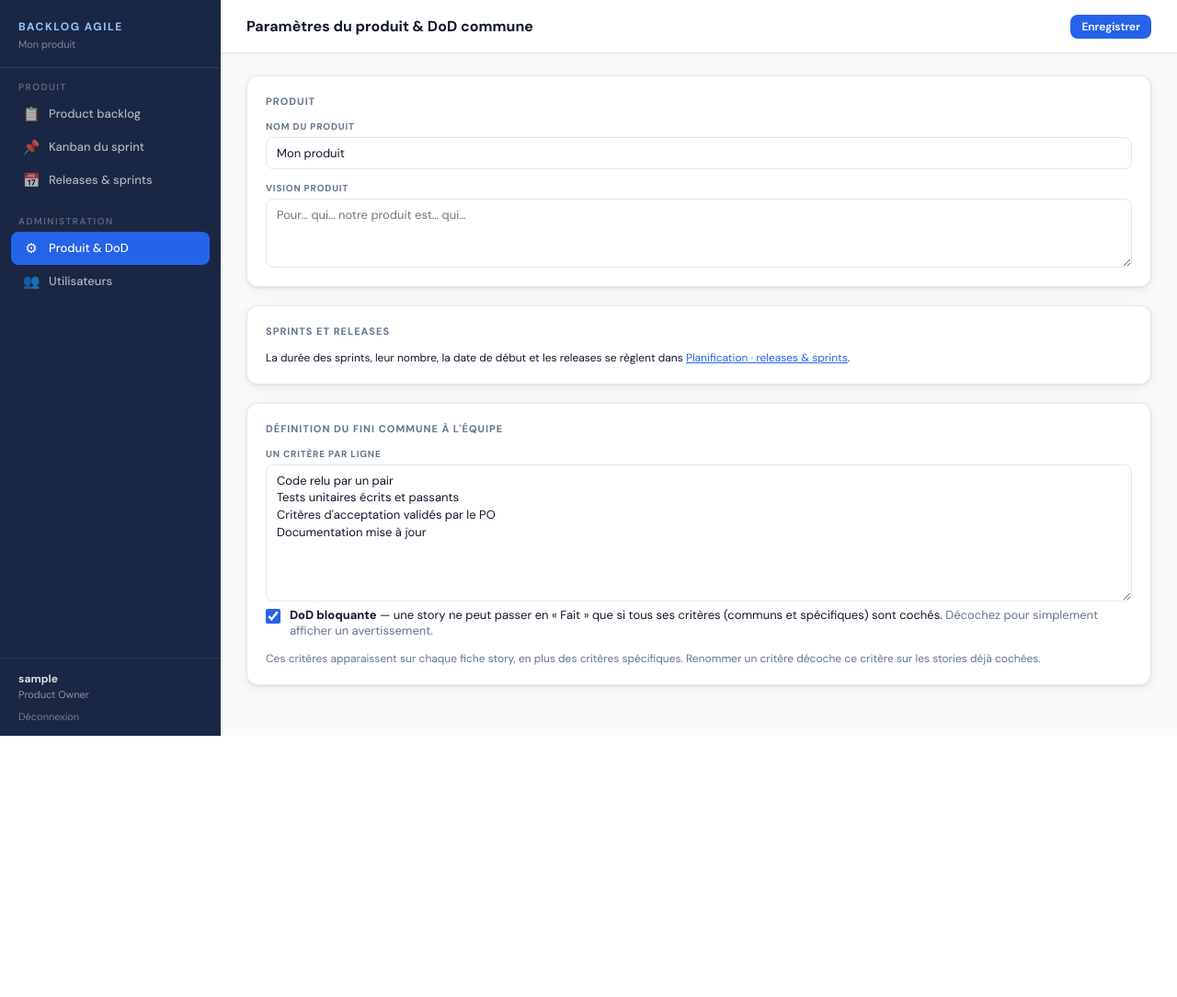
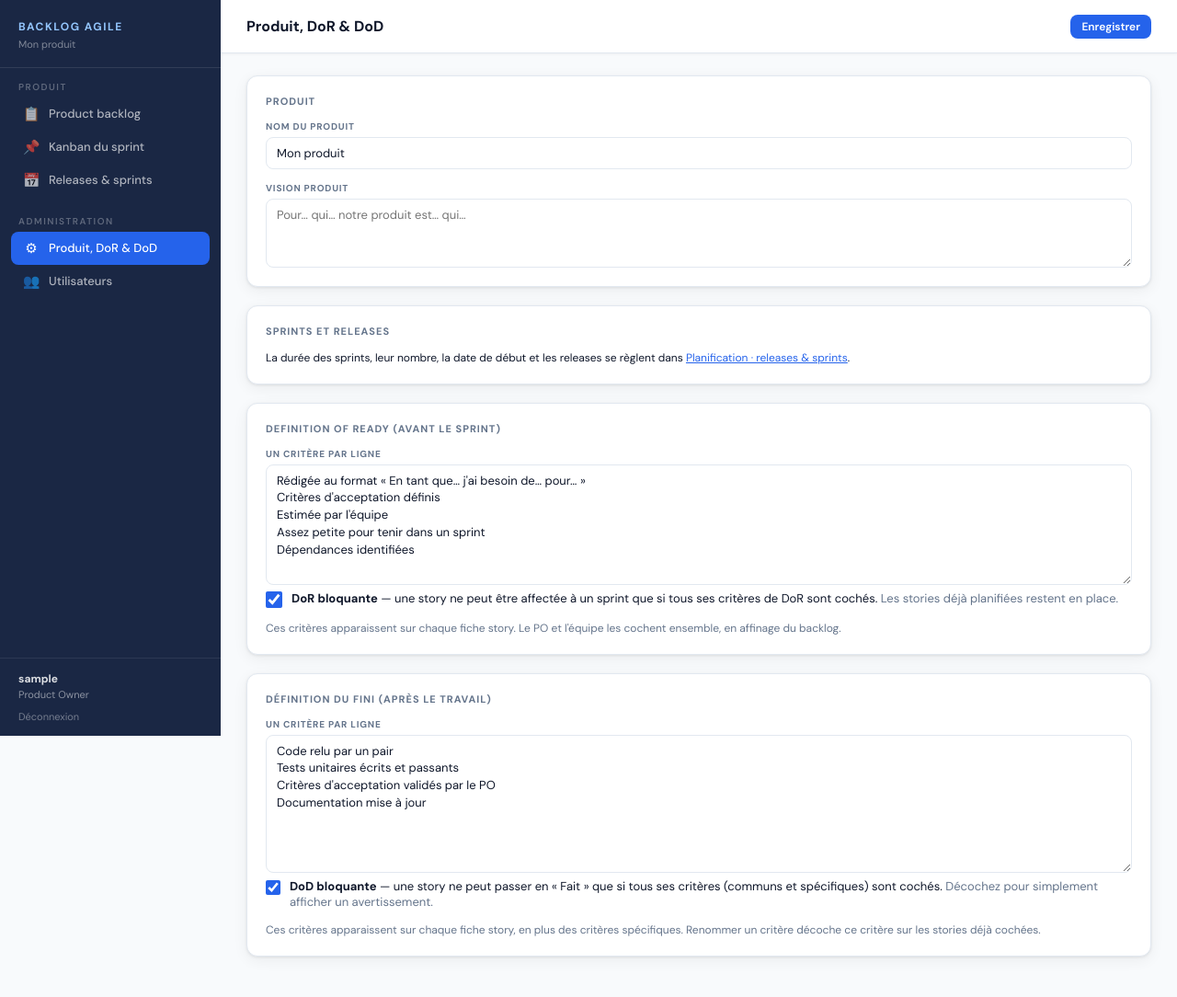
Before and after one commit to olivierkleyer/BACKLOG-AGILE, a Flask app: page /parametres in a window 1280 px wide. Shown: the whole page at 92% size. Before the commit the page ends 800 px from the top, so only its background shows below. Run offline with Flask 3, Linux system fonts and the light colour scheme; the visitor is signed in with stand-in values (Sample User, id 1); some libraries are stand-ins or nearby versions.

Commit message:
Definition of Ready : DoR commune, cases par story, DoR bloquante a l'affectation en sprint
- Colonne DoR dans le backlog, badge Prete / DoR x/y dans les stories non planifiees
- Aides sous DoR, DoD et taches sur la fiche story
- Exemple ROBO AGRI : stories planifiees pretes, les autres partiellement

Co-Authored-By: Claude Opus 5.5 <noreply@anthropic.com>
Claude-Session: https://claude.ai/code/session_01P1b5fF1kKLSqHR9Gze3gak

```diff
--- a/app.py
+++ b/app.py
@@ -40,6 +40,13 @@ STATUTS = ['A faire', 'En cours', 'Fait']
 PRIORITES = ['P1', 'P2', 'P3']
 SPRINTS_MAX = 20
 DUREE_MIN, DUREE_MAX = 1, 6
+DOR_COMMUNE_DEFAUT = [
+    'Rédigée au format « En tant que… j\'ai besoin de… pour… »',
+    "Critères d'acceptation définis",
+    "Estimée par l'équipe",
+    'Assez petite pour tenir dans un sprint',
+    'Dépendances identifiées',
+]
 DOD_COMMUNE_DEFAUT = [
     'Code relu par un pair',
     'Tests unitaires écrits et passants',
@@ -90,9 +97,13 @@ class Projet(db.Model):
     date_debut = db.Column(db.String(10), default='')     # AAAA-MM-JJ
     dod_commune_json = db.Column(db.Text, default='[]')
     dod_bloquante = db.Column(db.Boolean, default=True)    # une story ne passe en Fait que si sa DoD est complete
+    dor_commune_json = db.Column(db.Text, default='[]')
+    dor_bloquante = db.Column(db.Boolean, default=True)    # une story n'entre dans un sprint que si elle est prete
 
     @property
     def dod_commune(self): return lire_json(self.dod_commune_json, [])
+    @property
+    def dor_commune(self): return lire_json(self.dor_commune_json, [])
 
 class Sprint(db.Model):
     id = db.Column(db.Integer, primary_key=True)
@@ -133,6 +144,7 @@ class Story(db.Model):
     sprint = db.Column(db.Integer, default=0)              # 0 = non planifiee
     dod_json = db.Column(db.Text, default='[]')            # DoD specifique [{label, ok}]
     dod_commune_ok_json = db.Column(db.Text, default='[]') # libelles de la DoD commune coches
+    dor_ok_json = db.Column(db.Text, default='[]')         # libelles de la DoR cochés
     ordre = db.Column(db.Integer, default=0)
     updated_at = db.Column(db.DateTime, default=datetime.utcnow)
     taches = db.relationship('Tache', backref='story', cascade='all, delete-orphan', lazy=True,
@@ -145,6 +157,17 @@ class Story(db.Model):
 
     def heures(self): return sum(t.heures or 0 for t in self.taches)
     def heures_restantes(self): return sum(t.heures or 0 for t in self.taches if t.statut != 'Fait')
+
+    @property
+    def dor_ok(self): return lire_json(self.dor_ok_json, [])
+
+    def dor_etat(self, dor_commune):
+        ok = set(self.dor_ok)
+        return sum(1 for l in dor_commune if l in ok), len(dor_commune)
+
+    def est_prete(self, dor_commune):
+        f, t = self.dor_etat(dor_commune)
+        return f == t
 
     def dod_etat(self, dod_commune):
         """(cases cochees, cases totales) sur DoD commune + DoD specifique"""
@@ -169,7 +192,8 @@ class Tache(db.Model):
 def get_projet():
     p = Projet.query.first()
     if not p:
-        p = Projet(dod_commune_json=json.dumps(DOD_COMMUNE_DEFAUT), date_debut=date.today().isoformat())
+        p = Projet(dod_commune_json=json.dumps(DOD_COMMUNE_DEFAUT), dor_commune_json=json.dumps(DOR_COMMUNE_DEFAUT),
+                   date_debut=date.today().isoformat())
         db.session.add(p); db.session.commit()
     return p
 
@@ -327,6 +351,16 @@ def changer_statut_story(s, nouveau, p):
     s.statut = nouveau
     return None
 
+def affecter_sprint(s, n, p):
+    """Affecte une story a un sprint (0 = backlog) en appliquant la DoR bloquante. Renvoie une erreur ou None."""
+    if n and n != s.sprint and p.dor_bloquante and not s.est_prete(p.dor_commune):
+        f, t = s.dor_etat(p.dor_commune)
+        return "« {} » n'est pas prête (Definition of Ready {}/{}) : elle ne peut pas entrer dans un sprint.".format(s.titre, f, t)
+    if s.statut == 'Fait' and n != s.sprint:
+        s.fait_jour = jour_du_sprint(n)
+    s.sprint = n
+    return None
+
 def changer_statut_tache(t, nouveau):
     nouveau = statut_ok(nouveau)
     if nouveau == 'Fait' and t.statut != 'Fait':
@@ -392,7 +426,7 @@ def backlog():
              'fait': sum(s.points or 0 for s in toutes if s.statut == 'Fait'),
              'non_planifiees': sum(1 for s in toutes if not s.sprint),
              'non_estimees': sum(1 for s in toutes if not s.points)}
-    return render_template('backlog.html', blocs=blocs, stats=stats, dod_commune=p.dod_commune,
+    return render_template('backlog.html', blocs=blocs, stats=stats, dod_commune=p.dod_commune, dor_commune=p.dor_commune,
                            filtre_sprint=filtre_sprint, filtre_statut=filtre_statut, filtre_release=filtre_release,
                            releases=Release.query.order_by(Release.ordre, Release.id).all(),
                            responsables=responsables_connus())
@@ -473,10 +507,8 @@ def story(sid):
             if fid and db.session.get(Feature, fid): s.feature_id = fid
         s.responsable = fm.get('responsable', '').strip().upper()[:40]
         s.points = nombre(fm.get('points'))
-        ancien_sprint = s.sprint
-        s.sprint = borne(fm.get('sprint'), 0, p.nb_sprints, 0)
-        if s.statut == 'Fait' and s.sprint != ancien_sprint:
-            s.fait_jour = jour_du_sprint(s.sprint)
+        s.dor_ok_json = json.dumps([l for i, l in enumerate(p.dor_commune) if fm.get('dorc_{}'.format(i))])
+        erreur_dor = affecter_sprint(s, borne(fm.get('sprint'), 0, p.nb_sprints, 0), p)
         # DoD commune : cases cochees
         s.dod_commune_ok_json = json.dumps([l for i, l in enumerate(p.dod_commune) if fm.get('dodc_{}'.format(i))])
         # DoD specifique : libelles + cases
@@ -492,8 +524,8 @@ def story(sid):
         s.updated_at = datetime.utcnow()
         db.session.commit()
         fait, total = s.dod_etat(p.dod_commune)
-        if erreur:
-            flash(erreur + ' Les autres modifications sont enregistrées.', 'error')
+        if erreur or erreur_dor:
+            flash(' '.join(e for e in (erreur_dor, erreur) if e) + ' Les autres modifications sont enregistrées.', 'error')
         elif s.statut == 'Fait' and fait < total:
             flash('Story enregistrée en « Fait » alors que la Définition du Fini n\'est pas complète ({}/{})'.format(fait, total), 'error')
         else:
@@ -510,7 +542,8 @@ def story(sid):
     cal = next((c for c in calendrier_releases(p) if c['r'].id == s.feature.release_id), None)
     return render_template('story.html', s=s, dod_commune=p.dod_commune, prec=prec, suiv=suiv, cal=cal,
                            features=Feature.query.order_by(Feature.ordre, Feature.id).all(),
-                           responsables=responsables_connus(), dod=s.dod_etat(p.dod_commune))
+                           responsables=responsables_connus(), dod=s.dod_etat(p.dod_commune),
+                           dor_commune=p.dor_commune, dor=s.dor_etat(p.dor_commune))
 
 @app.route('/story/<int:sid>/supprimer', methods=['POST'])
 @po_requis
@@ -642,7 +675,8 @@ def sprints():
     np = sorted(Story.query.filter_by(sprint=0).all(), key=lambda s: (prio_rang.get(s.priorite, 9), s.feature.ordre, s.id))
     cal = calendrier_releases(p)
     for r in rs: r['release'] = release_du_sprint(cal, r['sprint'].numero)
-    return render_template('sprints.html', sprints=rs, non_planifiees=np, velocite=velocite,
+    return render_template('sprints.html', sprints=rs, non_planifiees=np, velocite=velocite, dor_commune=p.dor_commune,
+                           dor_bloquante=p.dor_bloquante,
                            nb_termines=len(termines), aujourdhui=date.today(), cal=cal,
                            sprints_releases=sum(c['r'].nb_sprints for c in cal),
                            SPRINTS_MAX=SPRINTS_MAX, DUREE_MIN=DUREE_MIN, DUREE_MAX=DUREE_MAX)
@@ -683,7 +717,10 @@ def release_supprimer(rid):
 @connecte
 def story_sprint(sid):
     s = db.get_or_404(Story, sid)
-    s.sprint = borne(request.form.get('sprint'), 0, get_projet().nb_sprints, 0)
+    p = get_projet()
+    erreur = affecter_sprint(s, borne(request.form.get('sprint'), 0, p.nb_sprints, 0), p)
+    if erreur:
+        flash(erreur + ' Complétez sa DoR sur la fiche story.', 'error')
     db.session.commit()
     return redirect(url_for('sprints') + '#non-planifiees')
 
@@ -698,6 +735,8 @@ def parametres():
         dod = [l.strip()[:200] for l in fm.get('dod_commune', '').splitlines() if l.strip()]
         p.dod_commune_json = json.dumps(dod)
         p.dod_bloquante = bool(fm.get('dod_bloquante'))
+        p.dor_commune_json = json.dumps([l.strip()[:200] for l in fm.get('dor_commune', '').splitlines() if l.strip()])
+        p.dor_bloquante = bool(fm.get('dor_bloquante'))
         db.session.commit()
         flash('Paramètres enregistrés', 'success')
         return redirect(url_for('parametres'))
@@ -758,6 +797,7 @@ def charger_exemple():
     lundi = date.today() - timedelta(days=date.today().weekday())
     p.date_debut = lundi.isoformat()
     p.dod_commune_json = json.dumps(ex.DOD_COMMUNE)
+    p.dor_commune_json = json.dumps(ex.DOR_COMMUNE)
     db.session.commit()
     synchroniser_sprints(p.nb_sprints)
     for sp in Sprint.query.all():
@@ -774,7 +814,8 @@ def charger_exemple():
         for k, (titre, qui, besoin, pour, crit, prio, pts, spr, dod, taches) in enumerate(f['stories']):
             st = Story(feature_id=feat.id, titre=titre, en_tant_que=qui, besoin=besoin, pour=pour, criteres=crit,
                        priorite=prio, points=pts, sprint=spr, ordre=k,
-                       dod_json=json.dumps([{'label': l, 'ok': False} for l in dod]))
+                       dod_json=json.dumps([{'label': l, 'ok': False} for l in dod]),
+                       dor_ok_json=json.dumps(ex.dor_cochee(crit, pts, spr)))
             db.session.add(st); db.session.flush()
             for t, h in taches:
                 db.session.add(Tache(story_id=st.id, titre=t, heures=h))
--- a/templates/backlog.html
+++ b/templates/backlog.html
@@ -93,7 +93,7 @@
 
   {% if b.stories %}
   <table class="data-table cards-mobile with-head">
-    <thead><tr><th>N°</th><th>User story</th><th class="c">Resp.</th><th class="c">Statut</th><th class="c">Estimation</th><th class="c">Tâches</th><th class="c">DoD</th><th class="c">Priorité</th><th class="c">Sprint</th></tr></thead>
+    <thead><tr><th>N°</th><th>User story</th><th class="c">Resp.</th><th class="c">Statut</th><th class="c">Estimation</th><th class="c">Tâches</th><th class="c" title="Definition of Ready : critères cochés / total">DoR</th><th class="c" title="Définition du Fini : critères cochés / total">DoD</th><th class="c">Priorité</th><th class="c">Sprint</th></tr></thead>
     <tbody>
     {% for s in b.stories %}{% set d = s.dod_etat(dod_commune) %}
       <tr>
@@ -103,6 +103,7 @@
         <td class="c"><span class="badge st-{{ s.statut|replace(' ','-') }}">{{ s.statut }}</span></td>
         <td class="c mono">{{ s.points|fmt if s.points else '—' }}{% if s.points %} <span class="muted small">pts</span>{% endif %}</td>
         <td class="c small">{% if s.taches %}{{ s.taches|length }} · <span class="mono">{{ s.heures()|fmt }} h</span>{% else %}<span class="muted">—</span>{% endif %}</td>
+        {% set r = s.dor_etat(dor_commune) %}<td class="c small mono"{% if r[1] and r[0]==r[1] %} style="color:var(--blue);font-weight:700" title="Prête"{% endif %}>{{ r[0] }}/{{ r[1] }}</td>
         <td class="c small mono"{% if d[1] and d[0]==d[1] %} style="color:var(--green);font-weight:700"{% endif %}>{{ d[0] }}/{{ d[1] }}</td>
         <td class="c"><span class="badge pr-{{ s.priorite }}">{{ s.priorite }}</span></td>
         <td class="c">{% if s.sprint %}<span class="badge sp">S{{ s.sprint }}</span>{% else %}<span class="badge sp-0">—</span>{% endif %}</td>
--- a/templates/base.html
+++ b/templates/base.html
@@ -163,7 +163,7 @@ input:disabled,select:disabled,textarea:disabled{background:var(--gray-50);color
     {% if est_po %}
     <div class="sidebar-section">
       <div class="sidebar-section-label">Administration</div>
-      <a href="{{ url_for('parametres') }}" class="nav-item {% if request.endpoint=='parametres' %}active{% endif %}"><span class="nav-icon">&#9881;</span> Produit &amp; DoD</a>
+      <a href="{{ url_for('parametres') }}" class="nav-item {% if request.endpoint=='parametres' %}active{% endif %}"><span class="nav-icon">&#9881;</span> Produit, DoR &amp; DoD</a>
       <a href="{{ url_for('admin_users') }}" class="nav-item {% if request.endpoint=='admin_users' %}active{% endif %}"><span class="nav-icon">&#128101;</span> Utilisateurs</a>
     </div>
     {% endif %}
--- a/templates/parametres.html
+++ b/templates/parametres.html
@@ -1,6 +1,6 @@
 {% extends 'base.html' %}
 {% block title %}Paramètres{% endblock %}
-{% block page_title %}Paramètres du produit &amp; DoD commune{% endblock %}
+{% block page_title %}Produit, DoR &amp; DoD{% endblock %}
 {% block topbar_actions %}<button class="btn btn-primary btn-sm" form="f-param">Enregistrer</button>{% endblock %}
 {% block content %}
 <form id="f-param" method="post">
@@ -14,7 +14,17 @@
   <p class="small">La durée des sprints, leur nombre, la date de début et les releases se règlent dans <a href="{{ url_for('sprints') }}">Planification · releases &amp; sprints</a>.</p>
 </div>
 <div class="card">
-  <div class="card-title">Définition du Fini commune à l'équipe</div>
+  <div class="card-title">Definition of Ready (avant le sprint)</div>
+  <div class="field" style="margin-bottom:6px"><label>Un critère par ligne</label>
+    <textarea name="dor_commune" rows="6">{{ projet.dor_commune|join('\n') }}</textarea></div>
+  <label style="display:flex;gap:10px;align-items:flex-start;margin:6px 0 14px;font-size:13px;cursor:pointer">
+    <input type="checkbox" name="dor_bloquante" {% if projet.dor_bloquante %}checked{% endif %} style="width:18px;height:18px;margin-top:1px;accent-color:var(--blue)">
+    <span><b>DoR bloquante</b> — une story ne peut être affectée à un sprint que si tous ses critères de DoR sont cochés.
+    <span class="muted">Les stories déjà planifiées restent en place.</span></span></label>
+  <p class="muted small">Ces critères apparaissent sur chaque fiche story. Le PO et l'équipe les cochent ensemble, en affinage du backlog.</p>
+</div>
+<div class="card">
+  <div class="card-title">Définition du Fini (après le travail)</div>
   <div class="field" style="margin-bottom:6px"><label>Un critère par ligne</label>
     <textarea name="dod_commune" rows="7">{{ projet.dod_commune|join('\n') }}</textarea></div>
   <label style="display:flex;gap:10px;align-items:flex-start;margin:6px 0 14px;font-size:13px;cursor:pointer">
--- a/templates/sprints.html
+++ b/templates/sprints.html
@@ -163,6 +163,7 @@ tr.courant td{background:var(--blue-ll)}
     <div class="t"><a href="{{ url_for('story', sid=s.id) }}" style="font-weight:600;color:var(--navy);text-decoration:none">{{ s.titre }}</a>
       <div class="small muted">{{ s.numero() }} · {{ s.feature.nom }}{% if s.feature.release %} · {{ s.feature.release.nom }}{% endif %}</div></div>
     <span class="mono small">{{ s.points|fmt if s.points else '?' }} pts</span>
+    {% set r = s.dor_etat(dor_commune) %}<span class="badge {{ 'pr-P3' if r[0]==r[1] else 'pr-P2' }}" title="Definition of Ready">{{ 'Prête' if r[0]==r[1] else 'DoR ' ~ r[0] ~ '/' ~ r[1] }}</span>
     <select name="sprint" onchange="this.form.submit()">
       <option value="0">Affecter à…</option>
       {% for r in sprints %}<option value="{{ r.sprint.numero }}">Sprint {{ r.sprint.numero }}{% if r.release %} · {{ r.release.r.nom }}{% endif %}{% if r.sprint.capacite %} ({{ r.engage|fmt }}/{{ r.sprint.capacite|fmt }}){% endif %}</option>{% endfor %}
```
Also changed, not shown: GUIDE_DEPLOIEMENT.md (+2 -1 lines), exemple.py (+18 -0 lines), templates/story.html (+24 -1 lines), README.md.
